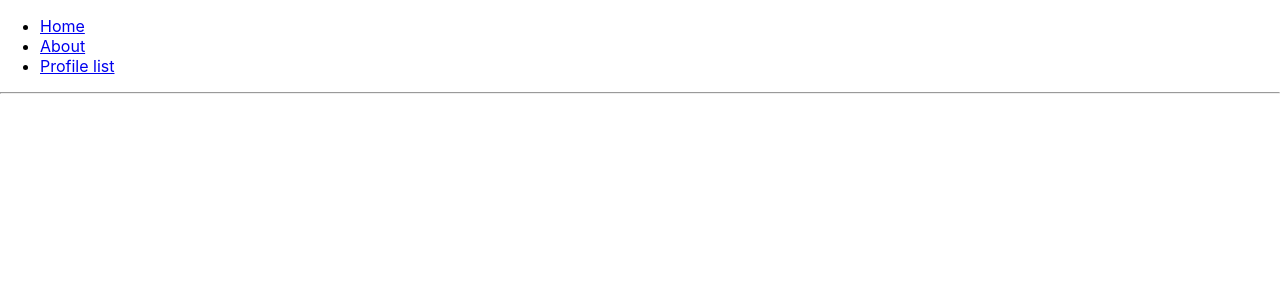
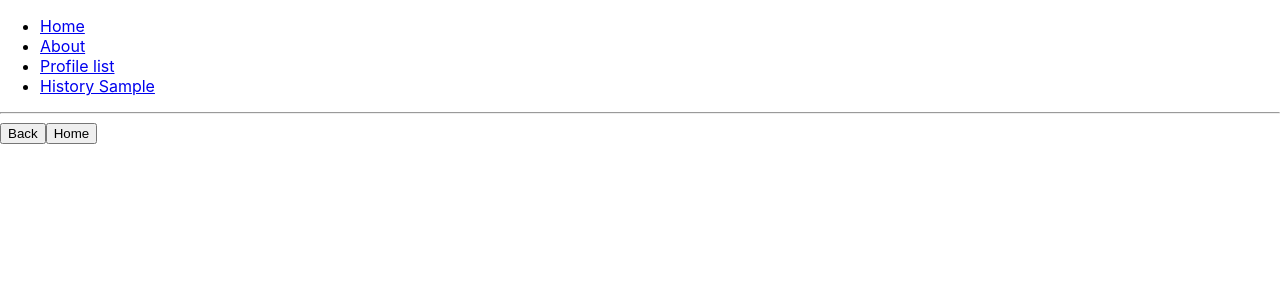
Before and after one commit to jeo19/router-tutorial, a React (Create React App) app: page /history in a window 1280 px wide. Shown: the top 300 px of the page. Built offline with nearby package versions, Linux system fonts and the light colour scheme.

Commit message:
feat:Add the history the Route feature

```diff
--- a/src/App.js
+++ b/src/App.js
@@ -3,6 +3,7 @@
 import Home from "./Home";
 import About from "./About";
 import Profiles from "./Profiles";
+import HistorySample from "./HistorySample";
 
 const App = () => {
   return (
@@ -17,11 +18,15 @@
         <li>
           <Link to="/profiles">Profile list</Link>
         </li>
+        <li>
+          <Link to="/history">History Sample</Link>
+        </li>
       </ul>
       <hr />
       <Route path="/" exact={true} component={Home}></Route>
       <Route path="/about" component={About}></Route>
       <Route path="/profiles" component={Profiles}></Route>
+      <Route path="/history" component={HistorySample}></Route>
     </div>
   );
 };
--- /dev/null
+++ b/src/HistorySample.js
@@ -0,0 +1,24 @@
+import React, { useEffect } from "react";
+
+function HistorySample({ history }) {
+  const goBack = () => {
+    history.goBack();
+  };
+  const goHome = () => {
+    history.push("/");
+  };
+  useEffect(() => {
+    console.log(history);
+    const unblock = history.block("Do you cofirm leave?");
+    return () => {
+      unblock();
+    };
+  }, [history]);
+  return (
+    <div>
+      <button onClick={goBack}>Back</button>
+      <button onClick={goHome}>Home</button>
+    </div>
+  );
+}
+export default HistorySample;
```
